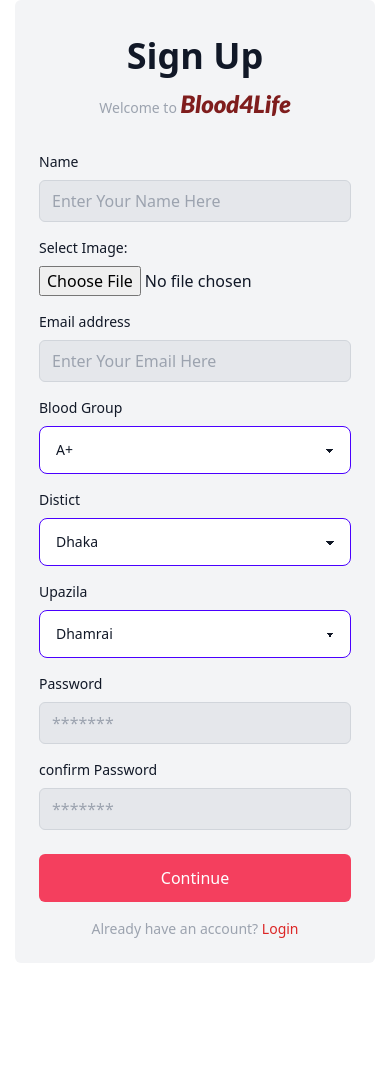
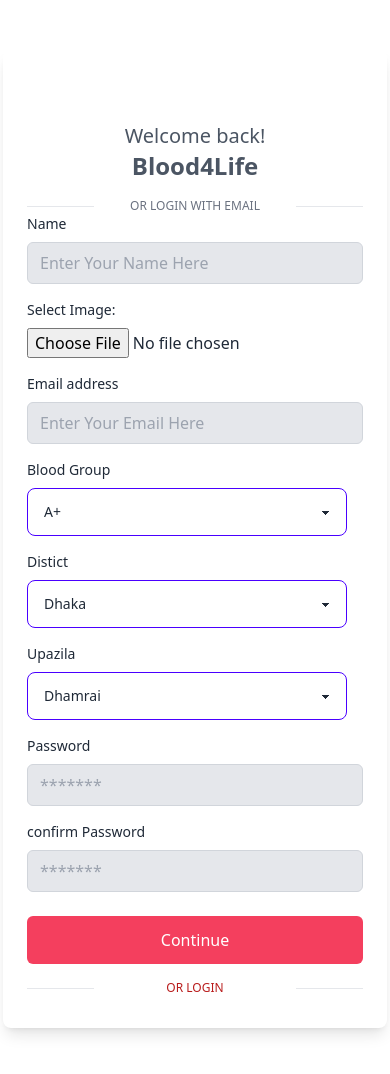
Before and after one commit to Isratjahan6898/blood-for-life-client, a React (Vite) app: page /register in a window 390 px wide. Shown: the top 1074 px of the page. Before the commit the page ends 963 px from the top, so only its background shows below. Built offline with nearby package versions, Linux system fonts and the light colour scheme; no server answers.

Commit message:
finish register and login operation

```diff
--- /dev/null
+++ b/src/Layout/Deshboard.jsx
@@ -0,0 +1,23 @@
+import { Outlet } from "react-router-dom";
+import Sidebar from "../Pages/Deshboard/Sidebar/Sidebar";
+
+
+const Deshboard = () => {
+    return (
+        <div>
+
+            <div className="relative min-h-screen md:flex">
+                <Sidebar></Sidebar>
+            </div>
+
+            <div className="flex-1 md:ml-64">
+                <div className="p-5">
+                <Outlet></Outlet>
+                </div>
+            </div>
+
+        </div>
+    );
+};
+
+export default Deshboard;
--- /dev/null
+++ b/src/Pages/Deshboard/Sidebar/Sidebar.jsx
@@ -0,0 +1,154 @@
+import { useState } from 'react'
+import { GrLogout } from 'react-icons/gr'
+import { FcSettings } from 'react-icons/fc'
+// import { BsFingerprint, BsFillHouseAddFill } from 'react-icons/bs'
+// import { GrUserAdmin } from 'react-icons/gr'
+import { MdHomeWork } from 'react-icons/md'
+import { AiOutlineBars } from 'react-icons/ai'
+import { BsFillHouseAddFill, BsGraphUp } from 'react-icons/bs'
+import { NavLink } from 'react-router-dom'
+
+import { Link } from 'react-router-dom'
+import useAuth from '../../../hooks/useAuth'
+
+const Sidebar = () => {
+    const { logOut } = useAuth()
+    const [isActive, setActive] = useState(false);
+
+
+    const handleToggle = () => {
+        setActive(!isActive)
+      }
+    return (
+        <div>
+               {/* Small Screen Navbar */}
+      <div className='bg-red-400 text-gray-800 flex justify-between md:hidden'>
+        <div>
+          <div className='block cursor-pointer p-4 font-bold'>
+            {/* <Link to='/'>
+              <img
+                // className='hidden md:block'
+                src='https://i.ibb.co/4ZXzmq5/logo.png'
+                alt='logo'
+                width='100'
+                height='100'
+              />
+            </Link> */}
+
+                <Link to='/'><h1 className=" font-extrabold text-red-900 font-lato italic text-5xl">Blood4Life</h1></Link>
+          </div>
+        </div>
+
+        <button
+          onClick={handleToggle}
+          className='mobile-menu-button p-4 focus:outline-none focus:bg-gray-200'
+        >
+          <AiOutlineBars className='h-5 w-5' />
+        </button>
+      </div>
+
+      {/* Sidebar */}
+      <div
+        className={`z-10 md:fixed flex flex-col justify-between overflow-x-hidden bg-red-400 text-white w-64 space-y-6 px-2 py-4 absolute inset-y-0 left-0 transform ${
+          isActive && '-translate-x-full'
+        }  md:translate-x-0  transition duration-200 ease-in-out`}
+      >
+        <div>
+          <div>
+            <div className='w-full hidden md:flex px-4 py-2 shadow-lg rounded-lg justify-center items-center bg-rose-100 mx-auto'>
+              {/* <Link to='/'>
+                <img
+                  // className='hidden md:block'
+                  src='https://i.ibb.co/4ZXzmq5/logo.png'
+                  alt='logo'
+                  width='100'
+                  height='100'
+                />
+              </Link> */}
+
+<Link to='/'><h1 className=" font-extrabold text-red-900 font-lato italic text-4xl">Blood4Life</h1></Link>
+            </div>
+          </div>
+
+          {/* Nav Items */}
+          <div className='flex flex-col justify-between flex-1 mt-6'>
+            {/* Conditional toggle button here.. */}
+
+            {/*  Menu Items */}
+            <nav>
+              {/* Statistics */}
+              <NavLink
+                to='/dashboard'
+                end
+                className={({ isActive }) =>
+                  `flex items-center px-4 py-2 my-5  transition-colors duration-300 transform  hover:bg-gray-300   hover:text-gray-700 ${
+                    isActive ? 'bg-gray-300  text-gray-700' : 'text-gray-600'
+                  }`
+                }
+              >
+                <BsGraphUp className='w-5 h-5 text-white' />
+
+                <span className='mx-4 font-medium text-white'>Statistics</span>
+              </NavLink>
+
+              {/* Add Room */}
+              <NavLink
+                to='add-room'
+                className={({ isActive }) =>
+                  `flex items-center px-4 py-2 my-5  transition-colors duration-300 transform  hover:bg-gray-300   hover:text-gray-700 ${
+                    isActive ? 'bg-gray-300  text-gray-700' : 'text-gray-600'
+                  }`
+                }
+              >
+                <BsFillHouseAddFill className='w-5 h-5' />
+
+                <span className='mx-4 font-medium'>Add Room</span>
+              </NavLink>
+              {/* My Listing */}
+              <NavLink
+                to='my-listings'
+                className={({ isActive }) =>
+                  `flex items-center px-4 py-2 my-5  transition-colors duration-300 transform  hover:bg-gray-300   hover:text-gray-700 ${
+                    isActive ? 'bg-gray-300  text-gray-700' : 'text-gray-600'
+                  }`
+                }
+              >
+                <MdHomeWork className='w-5 h-5' />
+
+                <span className='mx-4 font-medium'>My Listings</span>
+              </NavLink>
+            </nav>
+          </div>
+        </div>
+
+        <div>
+          <hr />
+
+          {/* Profile Menu */}
+          <NavLink
+            to='/dashboard/profile'
+            className={({ isActive }) =>
+              `flex items-center px-4 py-2 my-5  transition-colors duration-300 transform  hover:bg-gray-300   hover:text-gray-700 ${
+                isActive ? 'bg-gray-300  text-gray-700' : 'text-gray-600'
+              }`
+            }
+          >
+            <FcSettings className='w-5 h-5' />
+
+            <span className='mx-4 font-medium'>Profile</span>
+          </NavLink>
+          <button
+            onClick={logOut}
+            className='flex w-full items-center px-4 py-2 mt-5 text-gray-600 hover:bg-gray-300   hover:text-gray-700 transition-colors duration-300 transform'
+          >
+            <GrLogout className='w-5 h-5' />
+
+            <span className='mx-4 font-medium'>Logout</span>
+          </button>
+        </div>
+      </div>
+        </div>
+    );
+};
+
+export default Sidebar;
--- a/src/Pages/Home/Featured/Featured.jsx
+++ b/src/Pages/Home/Featured/Featured.jsx
@@ -5,16 +5,16 @@
         <div className="mt-[60px] mx-[20px] lg:mx-[70px] mb-[30px]">
              <div className='text-center'>
                 <p className='text-red-500 mb-[20px]'>---Some Featured---</p>
-                <hr className='border-[2px]  ml-[80px] w-[300px] lg:ml-[420px] mb-[20px]' />
+                <hr className='border-[2px] ml-[50px] lg:w-[300px] lg:ml-[420px] mb-[20px]' />
                 <h1 className='font-bold text-3xl mb-[20px]'>Our Featured</h1>
-                <hr className='border-[2px] ml-[80px] w-[300px] lg:ml-[420px] mb-[40px]' />
+                <hr className='border-[2px] ml-[50px] lg:w-[300px] lg:ml-[420px] mb-[40px]' />
             </div>
 
-            <div className="grid grid-cols-1 lg:grid-cols-3 gap-[20px]">
+            <div className="grid grid-cols-1 lg:grid-cols-3 gap-[20px] group">
                 {/* card-1 */}
             <div className="card  hover:translate-y-8 bg-base-100 shadow-xl">
   <figure className="px-10 pt-10">
-    <img src="https://i.ibb.co/C8kYwVy/pexels-shvetsa-3845115.jpg" alt="Shoes" className="rounded-xl w-full h-[200px]" />
+    <img src="https://i.ibb.co/C8kYwVy/pexels-shvetsa-3845115.jpg" alt="Shoes" className="rounded-xl w-full h-[200px] group-hover:scale-150" />
   </figure>
   <div className="card-body ">
     <h2 className="card-title">Our Impact!</h2>
--- a/src/Pages/Home/Navbar/Navbar.jsx
+++ b/src/Pages/Home/Navbar/Navbar.jsx
@@ -4,6 +4,7 @@
 
 const Navbar = () => {
   const{user,logOut}= useAuth();
+  console.log(logOut);
 
 
   const handleLogOut = ()=>{
@@ -39,7 +40,7 @@
  </div>
  <ul  tabIndex={0} className="menu menu-sm dropdown-content mt-3 z-[1] p-2 shadow bg-base-100 text-black rounded-box w-52" >
  <p className="mr-[20px]"> <button onClick={handleLogOut}  className='mx-[10px]'>LogOut</button></p>
- <Link><p className="mt-[16px] mr-[20px]">desboard</p></Link>
+ <Link to='/deshboard'><p className="mt-[16px] mr-[20px]">desboard</p></Link>
 
  </ul>
 
@@ -56,10 +57,10 @@
 
         </>
       }
-      {/* <Link to='/login'><p className="mr-[20px]">Login</p></Link> */}
+
       </ul>
     </div>
-    <h1 className=" font-extrabold text-red-900 font-lato italic text-5xl">Blood4Life</h1>
+    <Link to='/'><h1 className=" font-extrabold text-red-900 font-lato italic text-5xl">Blood4Life</h1></Link>
   </div>
   <div className="navbar-end hidden lg:flex">
     <ul className="menu menu-horizontal text-white px-1">
@@ -79,7 +80,7 @@
  </div>
  <ul  tabIndex={0} className="menu menu-sm dropdown-content mt-3 z-[1] p-2 shadow bg-base-100 text-black rounded-box w-52" >
  <p className="mr-[20px]"> <button onClick={handleLogOut}  className='mx-[10px]'>LogOut</button></p>
- <Link><p className="mt-[16px] mr-[20px]">desboard</p></Link>
+ <Link  to='/deshboard'><p className="mt-[16px] mr-[20px]">desboard</p></Link>
 
  </ul>
 
--- a/src/Pages/Login/Login.jsx
+++ b/src/Pages/Login/Login.jsx
@@ -1,8 +1,52 @@
 import { Helmet } from "react-helmet-async";
-import { Link } from "react-router-dom";
+import { Link, useNavigate } from "react-router-dom";
+import useAuth from "../../hooks/useAuth";
+
+import 'react-toastify/dist/ReactToastify.css';
+import Swal from "sweetalert2";
 
 
 const Login = () => {
+  const navigate = useNavigate();
+  const{ signIn }=useAuth()
+  console.log(signIn);
+
+  const handleLogin = async(e)=>{
+    e.preventDefault();
+        const form = e.target;
+        const email = form.email.value;
+        const password = form.password.value;
+        // console.log(email, password);
+        signIn(email, password)
+        .then(result=>{
+            console.log(result.user);
+            Swal.fire({
+                title: "User Login successfully",
+                showClass: {
+                  popup: `
+                    animate__animated
+                    animate__fadeInUp
+                    animate__faster
+                  `
+                },
+                hideClass: {
+                  popup: `
+                    animate__animated
+                    animate__fadeOutDown
+                    animate__faster
+                  `
+                }
+              });
+
+              navigate('/');
+        })
+
+        // .catch(error=>{
+        //     console.error(error)
+        // })
+
+
+  }
     return (
         <div>
               <div className="my-[60px]">
@@ -36,30 +80,7 @@
           <h1 className="font-bold text-2xl">Blood4Life</h1>
         </p>
 
-        {/* <div className='flex cursor-pointer items-center justify-center mt-4 text-gray-600 transition-colors duration-300 transform border rounded-lg   hover:bg-gray-50 '>
-          <div className='px-4 py-2'>
-            <svg className='w-6 h-6' viewBox='0 0 40 40'>
-              <path
-                d='M36.3425 16.7358H35V16.6667H20V23.3333H29.4192C28.045 27.2142 24.3525 30 20 30C14.4775 30 10 25.5225 10 20C10 14.4775 14.4775 9.99999 20 9.99999C22.5492 9.99999 24.8683 10.9617 26.6342 12.5325L31.3483 7.81833C28.3717 5.04416 24.39 3.33333 20 3.33333C10.7958 3.33333 3.33335 10.7958 3.33335 20C3.33335 29.2042 10.7958 36.6667 20 36.6667C29.2042 36.6667 36.6667 29.2042 36.6667 20C36.6667 18.8825 36.5517 17.7917 36.3425 16.7358Z'
-                fill='#FFC107'
-              />
-              <path
-                d='M5.25497 12.2425L10.7308 16.2583C12.2125 12.59 15.8008 9.99999 20 9.99999C22.5491 9.99999 24.8683 10.9617 26.6341 12.5325L31.3483 7.81833C28.3716 5.04416 24.39 3.33333 20 3.33333C13.5983 3.33333 8.04663 6.94749 5.25497 12.2425Z'
-                fill='#FF3D00'
-              />
-              <path
-                d='M20 36.6667C24.305 36.6667 28.2167 35.0192 31.1742 32.34L26.0159 27.975C24.3425 29.2425 22.2625 30 20 30C15.665 30 11.9842 27.2359 10.5975 23.3784L5.16254 27.5659C7.92087 32.9634 13.5225 36.6667 20 36.6667Z'
-                fill='#4CAF50'
-              />
-              <path
-                d='M36.3425 16.7358H35V16.6667H20V23.3333H29.4192C28.7592 25.1975 27.56 26.805 26.0133 27.9758C26.0142 27.975 26.015 27.975 26.0158 27.9742L31.1742 32.3392C30.8092 32.6708 36.6667 28.3333 36.6667 20C36.6667 18.8825 36.5517 17.7917 36.3425 16.7358Z'
-                fill='#1976D2'
-              />
-            </svg>
-          </div>
 
-
-        </div> */}
 
         <div className='flex items-center justify-between mt-4'>
           <span className='w-1/5 border-b  lg:w-1/4'></span>
@@ -70,7 +91,7 @@
 
           <span className='w-1/5 border-b dark:border-gray-400 lg:w-1/4'></span>
         </div>
-        <form >
+        <form  onSubmit={handleLogin}>
           <div className='mt-4'>
             <label
               className='block mb-2 text-sm font-medium text-gray-600 '
--- a/src/Pages/Register/Register.jsx
+++ b/src/Pages/Register/Register.jsx
@@ -76,16 +76,48 @@
     }
 
     return (
-        <div>
+        <div className="my-[50px]">
             <Helmet>
                 <title>Blood4Life || signup</title>
             </Helmet>
-            <div className='flex justify-center items-center min-h-screen'>
-                <div className='flex flex-col max-w-md p-6 rounded-md sm:p-10 bg-gray-100 text-gray-900'>
-                    <div className='mb-8 text-center'>
-                        <h1 className='my-3 text-4xl font-bold'>Sign Up</h1>
-                        <p className='text-sm text-gray-400'>Welcome to <span className=" font-extrabold text-red-900 font-lato italic text-2xl">Blood4Life</span></p>
+
+
+
+            <div className='flex justify-center items-center min-h-[calc(100vh-306px)]'>
+    <div className='flex w-full max-w-sm mx-auto overflow-hidden bg-white rounded-lg shadow-lg  lg:max-w-4xl '>
+      <div
+        className='hidden bg-cover bg-center lg:block lg:w-1/2'
+        style={{
+          backgroundImage: `url('https://i.ibb.co/vDh8rWw/pexels-cais-4680222.jpg')`,
+        }}
+      ></div>
+
+      <div className='w-full px-6 py-8 md:px-8 lg:w-1/2'>
+        <div className='flex justify-center mx-auto'>
+          <img
+            className='w-auto h-7 sm:h-8'
+            src=''
+            alt=''
+          />
         </div>
+
+        <p className='mt-3 text-xl text-center text-gray-600 '>
+          Welcome back!
+          <h1 className="font-bold text-2xl">Blood4Life</h1>
+        </p>
+
+
+
+        <div className='flex items-center justify-between mt-4'>
+          <span className='w-1/5 border-b  lg:w-1/4'></span>
+
+          <div className='text-xs text-center text-gray-500 uppercase  hover:underline'>
+            or login with email
+          </div>
+
+          <span className='w-1/5 border-b dark:border-gray-400 lg:w-1/4'></span>
+        </div>
+
         <form
 onSubmit={handleSignUp}
 
@@ -253,22 +285,20 @@
         </button>
     </div>
 </form>
-                    <div className='flex items-center pt-4 space-x-1'>
-                        <div className='flex-1 h-px sm:w-16 dark:bg-gray-700'></div>
+        <div className='flex items-center justify-between mt-4'>
+          <span className='w-1/5 border-b  md:w-1/4'></span>
 
-                        <div className='flex-1 h-px sm:w-16 dark:bg-gray-700'></div>
-                    </div>
+          <Link
 
-                    <p className='px-6 text-sm text-center text-gray-400'>
-                        Already have an account?{' '}
-                        <Link
             to='/login'
-                            className='hover:underline hover:text-rose-500 text-red-600'
+            className='text-xs text-red-700 uppercase  hover:underline'
           >
-                            Login
+            or Login
           </Link>
 
-                    </p>
+          <span className='w-1/5 border-b  md:w-1/4'></span>
+        </div>
+      </div>
     </div>
   </div>
         </div>
--- a/src/Provider/AuthProvider.jsx
+++ b/src/Provider/AuthProvider.jsx
@@ -14,7 +14,7 @@
   updateProfile,
 } from 'firebase/auth'
 
-import axios from 'axios'
+// import axios from 'axios'
 import { app } from './firebase/firebase.config'
 export const AuthContext = createContext(null)
 const auth = getAuth(app)
@@ -40,9 +40,9 @@
 
   const logOut = async () => {
     setLoading(true)
-    await axios.get(`${import.meta.env.VITE_API_URL}/logout`, {
-      withCredentials: true,
-    })
+    // await axios.get(`${import.meta.env.VITE_API_URL}/logout`, {
+    //   // withCredentials: true,
+    // })
     return signOut(auth)
   }
 
```
Also changed, not shown: src/Routes/Routes.jsx (+11 -4 lines). Lines whose indentation alone changed are shown as unchanged.
